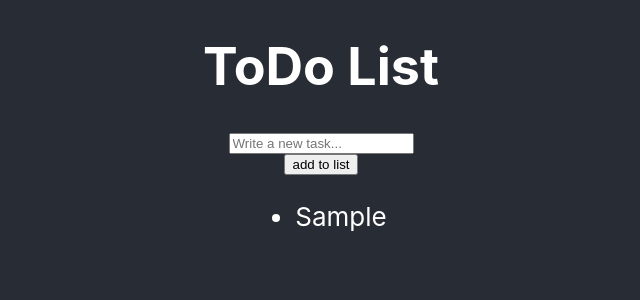
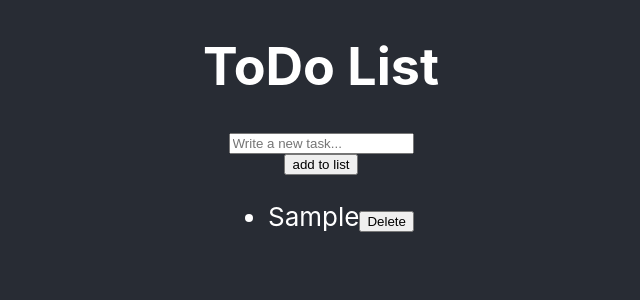
Before and after one commit to SchoolOfCode/w7d5-hackathon_react-athon-room-43-josh-nafiso, a React (Create React App) app in the folder todo-list-app/: page / in a window 1280 px wide. Both pictures are taken after typing "Sample" into the empty fields and a click on the button "add to list". Shown: the top 300 px of the page, without its empty margins (319-959 px from the left). Built offline with nearby package versions, Linux system fonts and the light colour scheme.

Commit message:
Completed the main tasks!

```diff
--- a/todo-list-app/src/components/app/App.js
+++ b/todo-list-app/src/components/app/App.js
@@ -1,6 +1,6 @@
 import "./App.css";
 import React from "react";
-import {useState} from "react";
+import { useState } from "react";
 import Input from "../input";
 import List from "../list";
 import ListItem from "../listItem";
@@ -16,27 +16,28 @@ function App() {
   function HandleClick() {
     const newList = text;
     setText("");
-        setList([
-            ...list,
-            newList
-        ]);
+    setList([...list, newList]);
   }
 
+  function deleteButton(list, index) {
+    const deleteTask = index + 1;
+    const newArray = [...list.slice(0, index), ...list.slice(deleteTask)];
+    setList(newArray);
+  }
 
   return (
     <main className="App">
       <header className="App-header">
         <h1>ToDo List</h1>
-                <Input text={text}
+        <Input
+          text={text}
           handleChange={handleChange}
-                    placeHolder="Write a new task..."/>
+          placeHolder="Write a new task..."
+        />
         <button onClick={HandleClick}>add to list</button>
         <List>
-                    <ListItem data={list}
-                        key={list}/>
+          <ListItem list={list} onClick={deleteButton} key={list} />
         </List>
-
-
       </header>
     </main>
   );
--- a/todo-list-app/src/components/listItem/index.js
+++ b/todo-list-app/src/components/listItem/index.js
@@ -1,21 +1,24 @@
 import React from "react";
 
-function ListItem({ data }) {
+function ListItem({ list, onClick }) {
   let returnArray = [];
-  for (let i = 0; i < data.length; i++) {
-    if (data[i].length > 0) {
-      returnArray.push(<li>{data[i]}</li>);
+  for (let i = 0; i < list.length; i++) {
+    if (list[i].length > 0) {
+      returnArray.push(
+        <li key={i}>
+          {list[i]}
+          <button
+            onClick={() => {
+              onClick(list, i);
+            }}
+          >
+            Delete
+          </button>
+        </li>
+      );
     }
   }
   return returnArray;
 }
 
-// function deleteButon(list,index) {
-//   const deleteTask = index +1 ;
-//   const newArray = [
-//       ... list.slice(0, index),
-//       ... list.slice(deleteTask)
-//   ];
-//   return newArray;
-// }
 export default ListItem;
```
Lines whose indentation alone changed are shown as unchanged.
